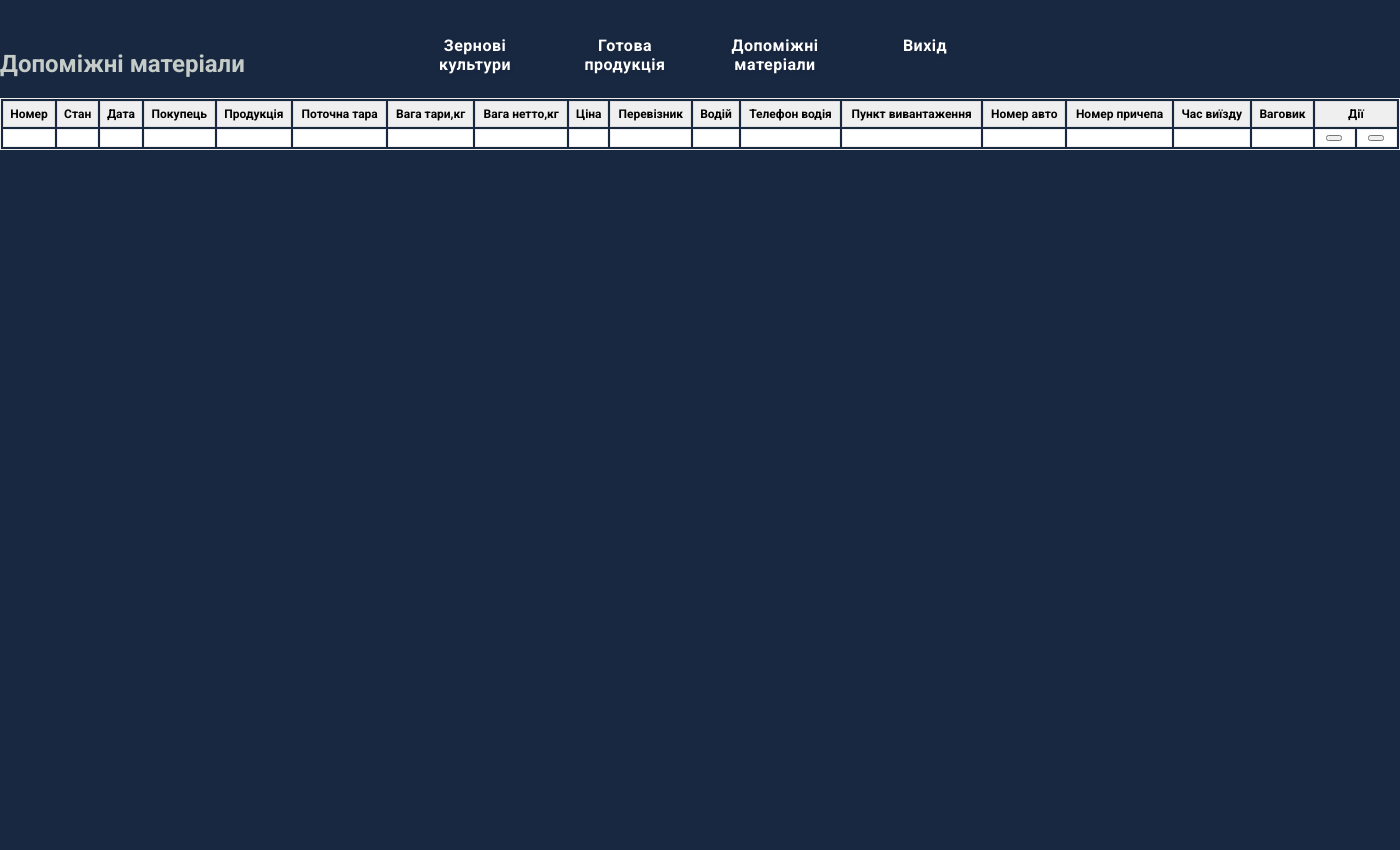
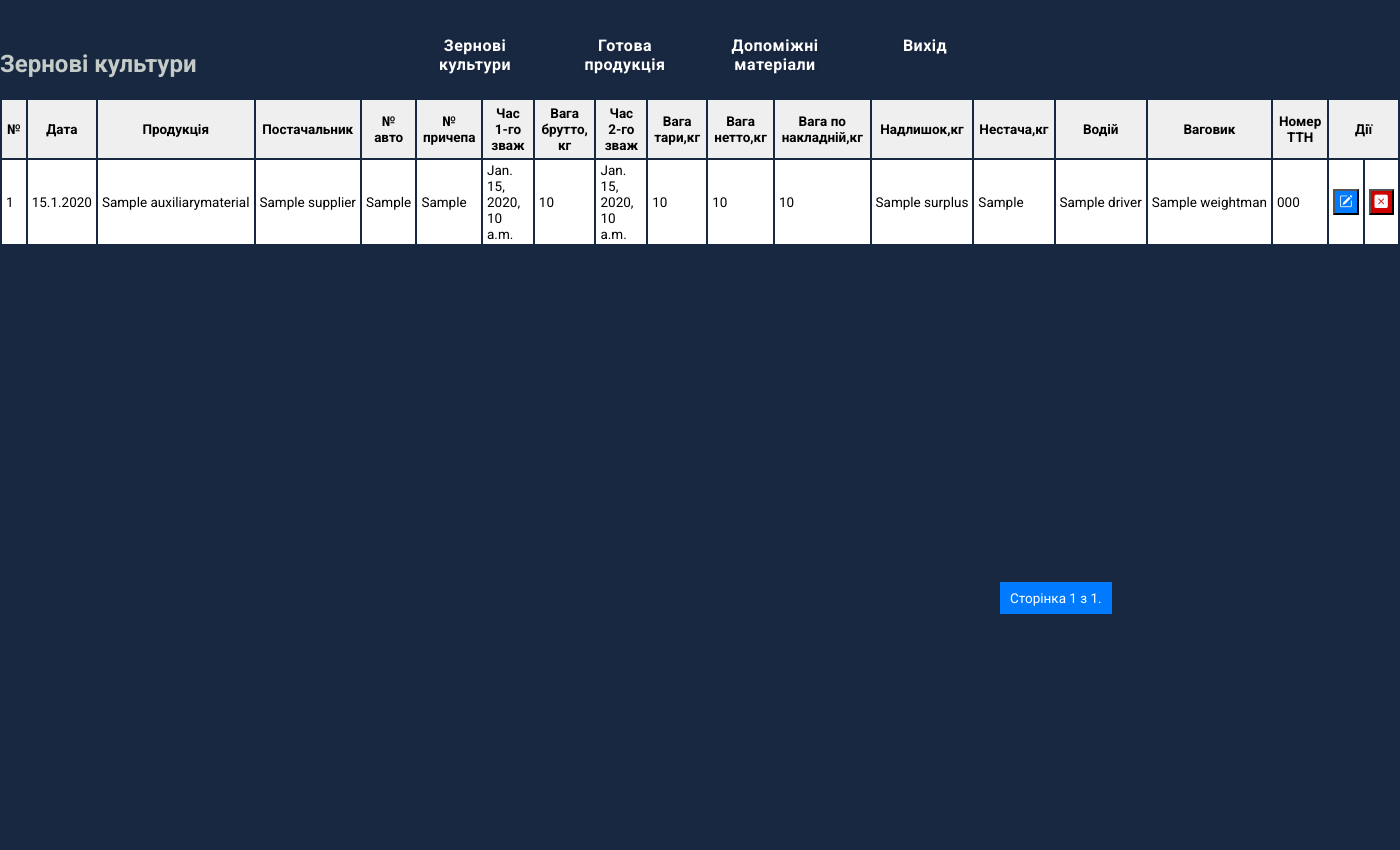
Before and after one commit to DanilTregybov/Trehubov_123m-22-1, a Django app: template weighted_proj/weight_interface/templates/weight_interface/auxiliarymaterials_list.html in a window 1400 px wide. Run offline with Django 4.2, Linux system fonts and the light colour scheme; data comes from the database, SQL or seed files in the repository; both versions use the stored data as it was after the commit; the template is opened without the code that fills it: values that come from a table or form of the project are taken from there, most other values are stand-ins (such as "Sample title", 1, 10 or a date in 2020); lists and menus that the app fills with data are empty; some libraries are stand-ins or nearby versions.

Commit message:
before postgresql

```diff
--- a/weighted_proj/weight_interface/static/css/base.css
+++ b/weighted_proj/weight_interface/static/css/base.css
@@ -368,9 +368,10 @@ nav .menu-item.highlight:hover ~ #sub-menu-container #sub-menu-holder #sub-menu-
 }
 
 .table{
-    border: 1px solid #eee;
+    border: 0px solid #eee;
     table-layout: ;
-    font-size: 12px;
+    font-size: 13.5px;
+    justify-content: center;
 
     width: 100%;
     margin-bottom: 20px;
@@ -380,11 +381,11 @@ nav .menu-item.highlight:hover ~ #sub-menu-container #sub-menu-holder #sub-menu-
     font-weight: bold;
     padding: 5px;
     background: #efefef;
-    border: 1px solid #dddddd;
+    border: 0px solid #dddddd;
 }
 .table td{
-    padding: 5px 10px;
-    border: 1px solid #eee;
+    padding: 2px 4px;
+    border: 0px solid #eee;
     text-align: left;
 }
 .table tbody tr:nth-child(odd){
@@ -395,12 +396,44 @@ nav .menu-item.highlight:hover ~ #sub-menu-container #sub-menu-holder #sub-menu-
 }
 
 .pagination {
-  display: inline-block;
+    position:absolute;
+
+    /*justify-content: right;*/
+    margin-top: 20px;
+     top: 570;
+    left: 1000;
+    right: 0;
 }
 
 .pagination a {
-  color: black;
-  float: left;
-  padding: 8px 16px;
-  text-decoration: none;
+    color: #f8f9fa;
+    padding: 8px 16px;
+    font-size: 13.5px;
+    text-decoration: none;
+    transition: background-color 0.3s;
+    border: 1px solid #dee2e6;
+    margin: 0 2px;
 }
+
+.pagination a:hover {
+    background-color: #007BFF;
+}
+
+.pagination .current-page {
+    margin-right:8px;
+    padding: 8px 10px;
+    font-size: 13.5px;
+    background-color: #007BFF;
+    color: #fff;
+}
+
+.btn-change {
+    color: #f8f9fa;
+    background-color: #007BFF;
+    padding: 4px 4px;
+}
+.btn-delete {
+    color: #f8f9fa;
+    background-color: #D10000;
+    padding: 4px 4px;
+}
--- a/weighted_proj/weight_interface/templates/weight_interface/auxiliarymaterials_list.html
+++ b/weighted_proj/weight_interface/templates/weight_interface/auxiliarymaterials_list.html
@@ -5,68 +5,92 @@
 
 	</head>
 {% block content %}
-    <h2 style="color: #C5CCC8;">Допоміжні матеріали</h2>
-    {% if auxiliarymaterials %}
+    <h2 style="color: #C5CCC8;">Зернові культури</h2>
+    {% if current_page %}
 
 			<table class="table">
                  <thead>
 					<tr>
-						<th>Номер</th>
-						<th>Стан</th>
+						<th>№</th>
 						<th>Дата</th>
-						<th>Покупець</th>
 						<th>Продукція</th>
-						<th>Поточна тара</th>
+						<th>Постачальник</th>
+						<th>№ авто</th>
+						<th>№ причепа</th>
+						<th>Час 1-го зваж</th>
+						<th>Вага брутто, кг</th>
+						<th>Час 2-го зваж</th>
 						<th>Вага тари,кг</th>
 						<th>Вага нетто,кг</th>
-						<th>Ціна</th>
-						<th>Перевізник</th>
+						<th>Вага по накладній,кг</th>
+						<th>Надлишок,кг</th>
+						<th>Нестача,кг</th>
 						<th>Водій</th>
-						<th>Телефон водія</th>
-						<th>Пункт вивантаження</th>
-						<th>Номер авто</th>
-						<th>Номер причепа</th>
-						<th>Час виїзду</th>
 						<th>Ваговик</th>
+						<th>Номер ТТН</th>
 						<th colspan="2">Дії</th>
 
 					</tr>
 				</thead>
 				<tbody>
-				{% for auxiliarymaterial in auxiliarymaterials %}
+                {% for auxiliarymaterials in current_page %}
+
+
                         <tr>
                         <td>{{auxiliarymaterials.pk}}</td>
-						<td>{{auxiliarymaterials.Status}}</td>
 						<td>{{auxiliarymaterials.Date|date:"j.n.Y"}}</td>
-						<td style="white-space: nowrap;">{{auxiliarymaterials.Customer}}</td>
-						<td>{{auxiliarymaterials.Product}}</td>
-						<td>{{auxiliarymaterials.Current_container}}</td>
+						<td style="white-space: nowrap;">{{auxiliarymaterials.Product_name}}</td>
+						<td style="white-space: nowrap;">{{auxiliarymaterials.Supplier}}</td>
+						<td style="white-space: nowrap;">{{auxiliarymaterials.Car_license_plate}}</td>
+						<td style="white-space: nowrap;">{{auxiliarymaterials.Trailer_license_plate}}</td>
+						<td>{{auxiliarymaterials.Time_1st_weighing}}</td>
+						<td>{{auxiliarymaterials.Gross_weight_kilos}}</td>
+						<td>{{auxiliarymaterials.Time_2nd_weighing}}</td>
 						<td>{{auxiliarymaterials.Tare_weight_kilos}}</td>
 						<td>{{auxiliarymaterials.Net_weight_kilos}}</td>
-						<td>{{auxiliarymaterials.Price}}</td>
-						<td style="white-space: nowrap;">{{auxiliarymaterials.Carrier}}</td>
+						<td>{{auxiliarymaterials.Weight_on_invoice_kilos}}</td>
+						<td style="white-space: nowrap;">{{auxiliarymaterials.Surplus}}</td>
+						<td>{{auxiliarymaterials.Lack_of}}</td>
 						<td style="white-space: nowrap;">{{auxiliarymaterials.Driver}}</td>
-						<td>{{auxiliarymaterials.Driver_phone}}</td>
-						<td style="white-space: nowrap;">{{auxiliarymaterials.Unloading_point}}</td>
-						<td style="white-space: nowrap;">{{auxiliarymaterials.Car_license_plate}}</td>
-						<td style="white-space: nowrap;">{{auxiliarymaterials.Trailer_license_plate}}</td>
-						<td>{{auxiliarymaterials.Departure_time}}</td>
 						<td style="white-space: nowrap;">{{auxiliarymaterials.Weightman}}</td>
+						<td>{{auxiliarymaterials.Number_of_CN}}</td>
                             <td >
-							<button type="button" >
-								<span aria-hidden="true"></span>
+                                <button type="button" class="btn-change">
+                                    <span aria-hidden="true"><i class="bi bi-pencil-square"></i></span>
                                 </button>
+
                             </td>
                             <td >
-							<button type="button">
-								<span  aria-hidden="true"></span>
+                                <button type="button" class="btn-delete">
+                                    <span  aria-hidden="true"><i class="bi bi-x-square-fill"></i></span>
                                 </button>
                             </td>
                         </tr>
                     {% endfor %}
+
 				</tbody>
             </table>
 
-
     {% endif %}
 {% endblock %}
+{% block pagin %}
+     <main>
+                <div class="pagination" >
+                    <span class="step-links">
+                        {% if current_page.has_previous %}
+                            <a href="?page=1">&laquo; перша</a>
+                            <a href="?page={{ current_page.previous_page_number }}">попередня</a>
+                        {% endif %}
+
+                        <span class="current-page">
+                            Сторінка {{ current_page.number }} з {{ current_page.paginator.num_pages }}.
+                        </span>
+
+                        {% if current_page.has_next %}
+                            <a href="?page={{ current_page.next_page_number }}">наступна</a>
+                            <a href="?page={{ current_page.paginator.num_pages }}">остання &raquo;</a>
+                        {% endif %}
+                    </span>
+                </div>
+             </main>
+{% endblock %}
--- a/weighted_proj/weight_interface/templates/weight_interface/base.html
+++ b/weighted_proj/weight_interface/templates/weight_interface/base.html
@@ -20,14 +20,14 @@
                     <div class="icon-box">
                         <div class="icon"><i class="bi bi-table"></i></div>
                         <div class="text">
-                            <div class="title"><a style="color: #2B4153; text-decoration:none;" href="{% url 'cerealcrops' %}">Облік зернових культур</a><i class="far fa-arrow-right"></i></div>
-                            <div class="sub-text">Перегляд таблиці</div>
+                            <div class="title"><a style="color: #2B4153; text-decoration:none;" href="{% url 'cerealcrops' %}">Облік зернових культур</a><i class="far fa-arrow-right" ></i></div>
+                            <div class="sub-text"><a style="color: #2B4153; text-decoration:none;" href="{% url 'cerealcrops' %}">Перегляд таблиці</a></div>
                         </div>
                     </div>
                     <div class="icon-box">
                         <div class="icon"><i class="bi bi-truck"></i></div>
                         <div class="text">
-                            <div class="title"><a style="color: #2B4153; text-decoration:none;" href="#">Прийняти сировину</a><i class="far fa-arrow-right"></i></div>
+                            <div class="title"><a style="color: #2B4153; text-decoration:none;" href="#">Прийняти сировину<i class="far fa-arrow-right"></i></a></div>
                             <div class="sub-text">Заповнення форми</div>
                         </div>
                     </div>
@@ -44,7 +44,7 @@
                         <div class="icon"><i class="bi bi-clipboard2-data"></i></div>
                         <div class="text">
                             <div class="title"><a style="color: #2B4153; text-decoration:none;" href="{% url 'log_shipped_products' %}">Облік готової продукції</a><i class="far fa-arrow-right"></i></div>
-                            <div class="sub-text">Перегляд таблиці</div>
+                            <div class="sub-text"><a style="color: #2B4153; text-decoration:none;" href="{% url 'log_shipped_products' %}">Перегляд таблиці</a></div>
                         </div>
                     </div>
                     <div class="icon-box">
@@ -65,8 +65,8 @@
                     <div class="icon-box">
                         <div class="icon"><i class="bi bi-book-half"></i></div>
                         <div class="text">
-                            <div class="title">Облік допоміжних матеріалів<i class="far fa-arrow-right"></i></div>
-                            <div class="sub-text">Перегляд таблиці</div>
+                            <div class="title"><a style="color: #2B4153; text-decoration:none;" href="{% url 'auxiliarymaterials' %}">Облік допоміжних матеріалів</a><i class="far fa-arrow-right"></i></div>
+                            <div class="sub-text"><a style="color: #2B4153; text-decoration:none;" href="{% url 'auxiliarymaterials' %}">Перегляд таблиці</a></div>
                         </div>
                     </div>
                     <div class="icon-box">
@@ -110,10 +110,14 @@
                 </div>
             </div>
         </nav>
+         {% block pagin %} {% endblock %}
 </header>
     <body>
+
         <main>
             {% block content %}{% endblock %}
+
         </main>
+
     </body>
 </html>
--- a/weighted_proj/weight_interface/urls.py
+++ b/weighted_proj/weight_interface/urls.py
@@ -7,4 +7,6 @@ urlpatterns = [
     path('cerealcrops/get_update/<int:pk>/', views.get_update_detail_cerealcrop, name="cerealcrops_detail"),
 
     path('log_shipped_products_list/', views.get_logshippedproducts, name="log_shipped_products"),
+
+    path('auxiliarymaterials_list/', views.get_auxiliarymaterials, name="auxiliarymaterials"),
 ]
```
Also changed, not shown: weighted_proj/weight_interface/models.py (+6 -5 lines), weighted_proj/weight_interface/templates/weight_interface/cerealcrops_list.html (+36 -13 lines), weighted_proj/weight_interface/templates/weight_interface/log_shipped_products_list.html (+32 -10 lines), weighted_proj/weight_interface/views.py (+28 -3 lines), weighted_proj/db.sqlite3. Lines whose indentation alone changed are shown as unchanged.
